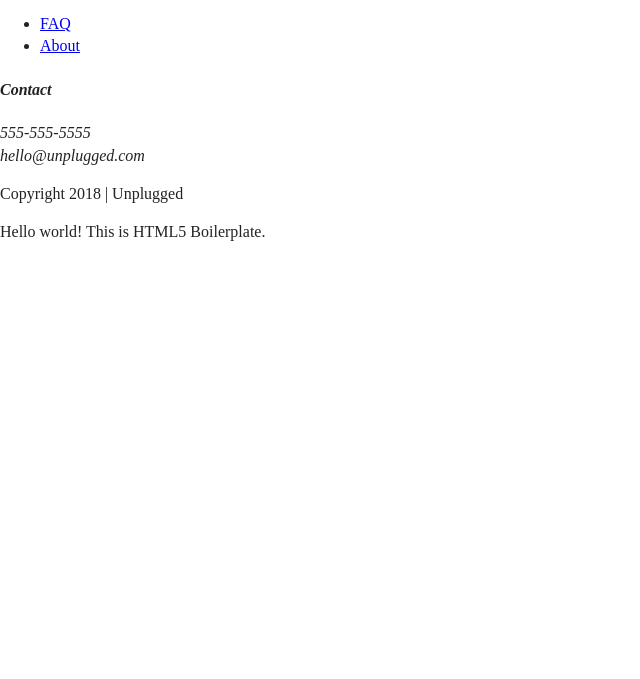
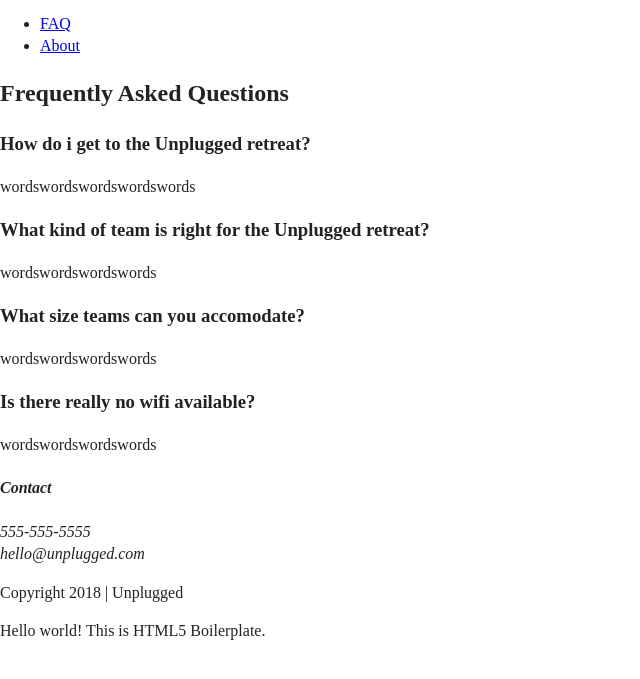
Before and after one commit to LouiePacheco/unplugged-site, a website: page faq/index.html in a window 1280 px wide. Shown: the part 27-706 px from the top of the page, without its empty margins (0-640 px from the left). Drawn offline with Linux system fonts and the light colour scheme.

Commit message:
Added frequently asked questions page

```diff
--- a/faq/index.html
+++ b/faq/index.html
@@ -38,8 +38,29 @@
 
 <main>
 
-  <section>
-  </section>
+     <!-- FAQ -->
+     <section class="faq-section">
+      <div class="content-wrapper">
+          <h2>Frequently Asked Questions</h2>
+          <div>
+            <h3> How do i get to the Unplugged retreat?</h3>
+            <p>wordswordswordswordswords</p>
+          </div>
+          <div>
+           <h3> What kind of team is right for the Unplugged retreat?</h3>
+           <p>wordswordswordswords</p>
+         </div>
+         <div>
+           <h3>What size teams can you accomodate?</h3>
+           <p>wordswordswordswords</p>
+         </div>
+         <div>
+          <h3>Is there really no wifi available?</h3>
+          <p>wordswordswordswords</p>
+        </div>
+
+    </section>
+
 
   <aside>
 
```
